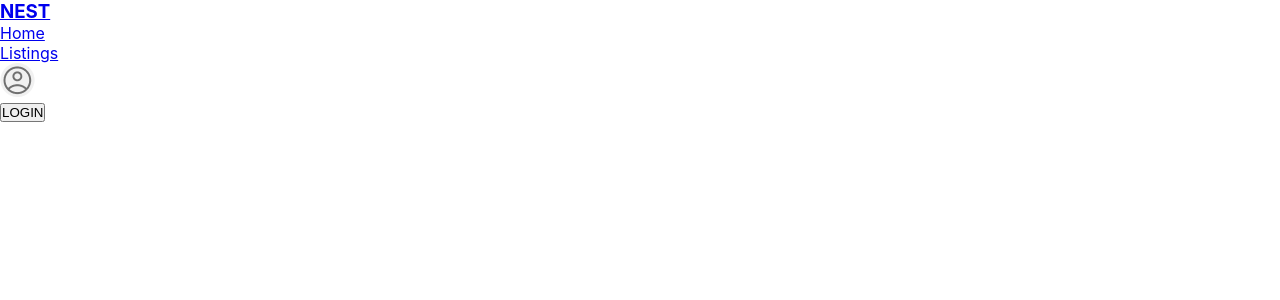
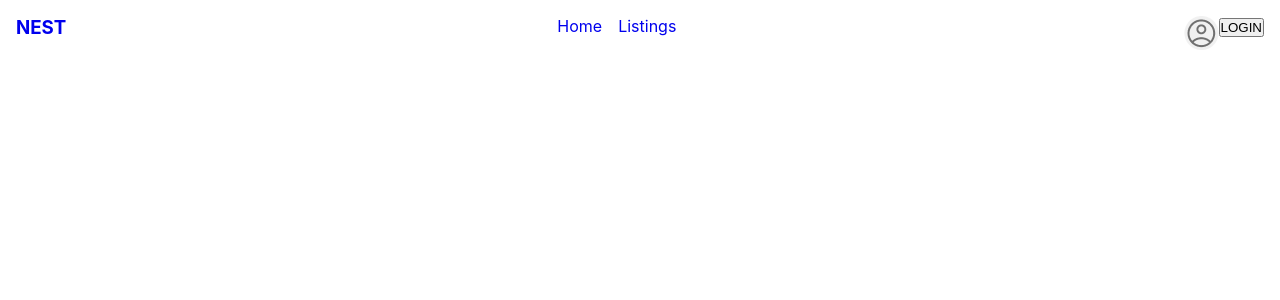
Before and after one commit to stebnj/steven-joo-capstone-project, a React (Create React App) app in the folder client/: page / in a window 1280 px wide. Shown: the top 300 px of the page. Built offline with nearby package versions, Linux system fonts and the light colour scheme.

Commit message:
start styling header

```diff
--- a/client/src/components/Header/Header.js
+++ b/client/src/components/Header/Header.js
@@ -14,7 +14,7 @@ export default function Header() {
           </Link>
         </section>
         <section className='nav-bar__lists-container'>
-          <ul>
+          <ul className='nav-bar__lists'>
             <Link className='nav-bar__link'>
               <li className='nav-bar__item'>
                 Home
--- a/client/src/components/Header/Header.scss
+++ b/client/src/components/Header/Header.scss
@@ -1,3 +1,25 @@
 @use '../../styles/partials/global';
 @import '../../styles/partials/variables';
 @import '../../styles/partials/mixins';
+
+
+.nav-bar{
+    display: flex;
+    flex-direction: row;
+    justify-content: space-between;
+    padding: 1rem;
+
+    &__lists{
+        display: flex;
+    }
+
+    &__item{
+        padding-right: 1rem;
+    }
+
+    &__right-container{
+        display: flex;
+        flex-direction: row;
+    }
+
+}
--- a/client/src/styles/partials/_global.scss
+++ b/client/src/styles/partials/_global.scss
@@ -5,3 +5,12 @@
     margin: 0;
     padding: 0;
 }
+
+
+a{
+    text-decoration: none;
+}
+
+ul{
+    list-style-type: none;
+}
```
